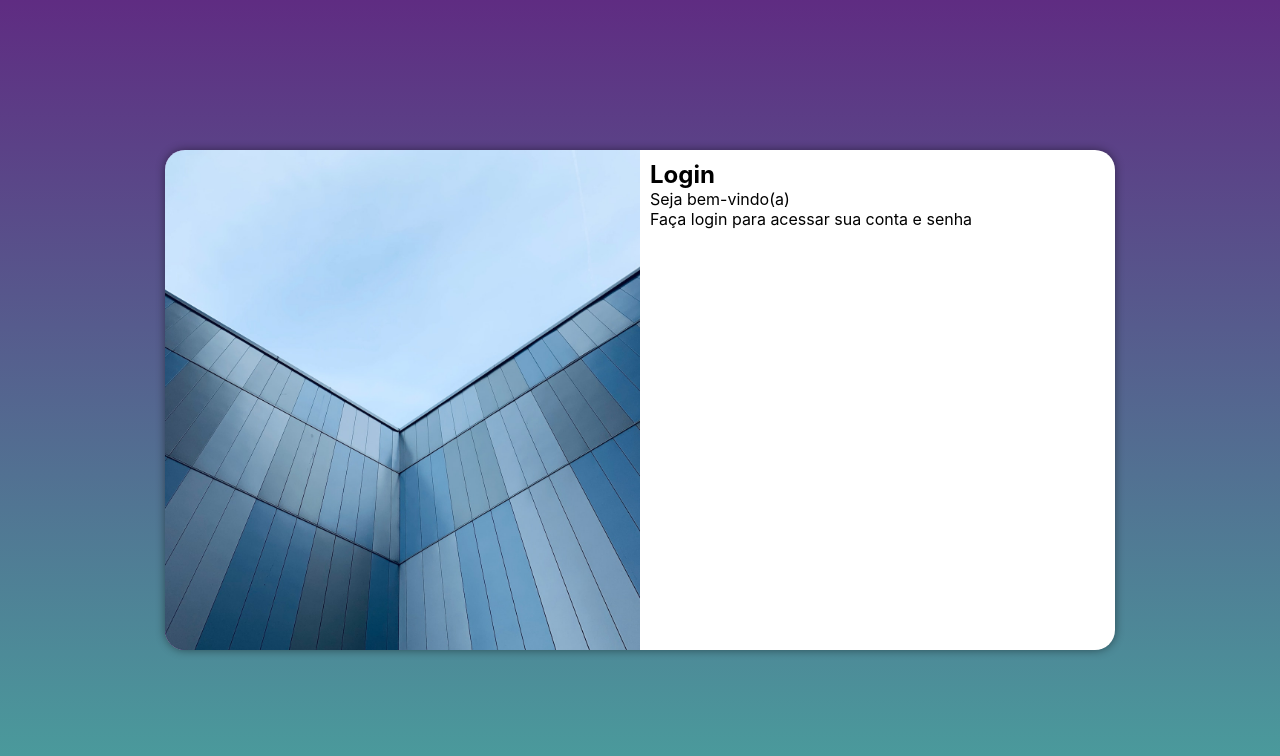
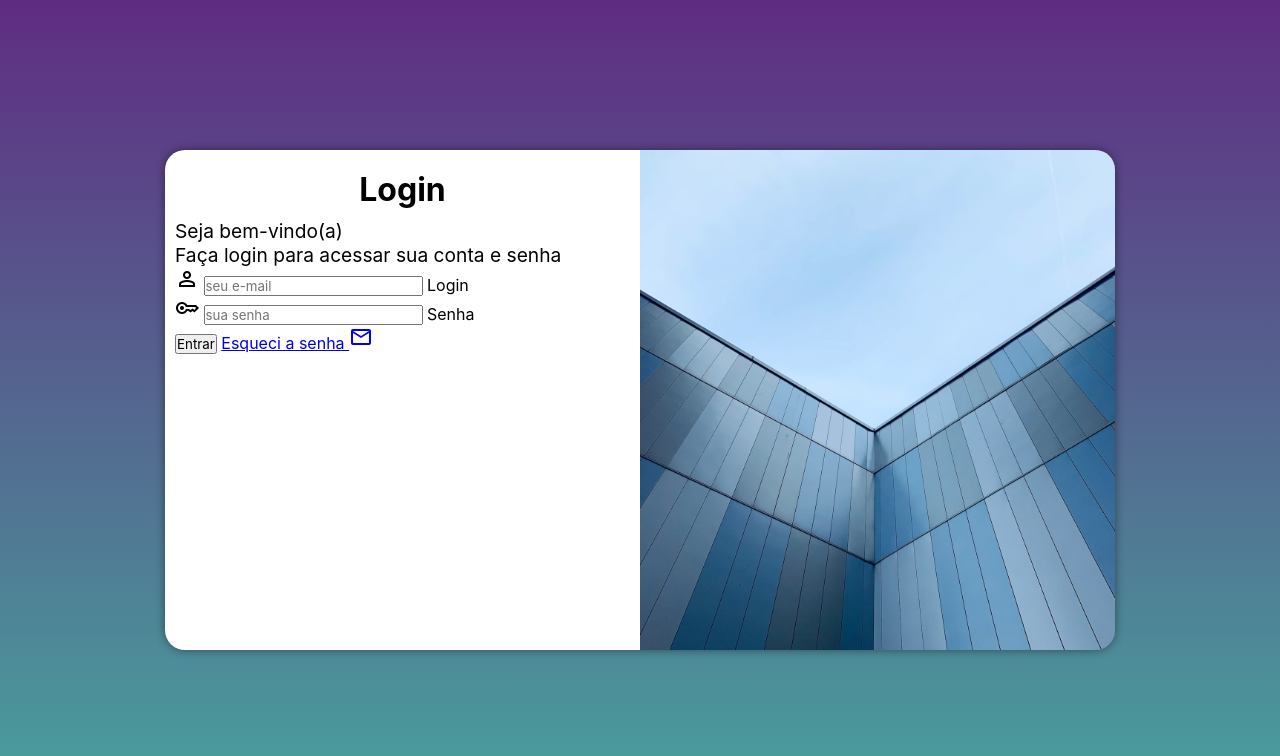
Before and after one commit to JonathaJr/projeto-login, a plain HTML site: page index.html in a window 1280 px wide. Drawn offline with nearby package versions, Linux system fonts and the light colour scheme.

Commit message:
adicionei formulário

```diff
--- a/estilos/media-query.css
+++ b/estilos/media-query.css
@@ -42,13 +42,21 @@ Grandes telas: acima de 1200px
     }
 
     section#login > div#imagem {
-        float: left;
+        float: right;
         width: 50%;
         height: 100%;
     }
 
     section#login > div#formulario {
-        float: right;
+        float: left;
         width:50%;
     }
+
+    div#formulario > h1 {
+        font-size: 2em;
+    }
+
+    div#formulario > p {
+        font-size: 1.2em;
+    }
 }
--- a/estilos/style.css
+++ b/estilos/style.css
@@ -56,3 +56,12 @@ section#login > div#formulario {
     display: block ;
     padding: 10px;
 }
+
+div#formulario > h1 {
+    text-align: center;
+    margin: 10px;
+}
+
+div#formulario > p {
+    font-size: 0.8em;
+}
--- a/index.html
+++ b/index.html
@@ -5,6 +5,7 @@
     <meta http-equiv="X-UA-Compatible" content="IE=edge">
     <meta name="viewport" content="width=device-width, initial-scale=1.0">
     <title>login</title>
+    <link rel="stylesheet" href="https://fonts.googleapis.com/css2?family=Material+Symbols+Outlined:opsz,wght,FILL,GRAD@20..48,100..700,0..1,-50..200" />
     <link rel="stylesheet" href="estilos/style.css">
     <link rel="stylesheet" href="estilos/media-query.css">
 </head>
@@ -18,8 +19,21 @@
                 <h1>Login</h1>
                 <p>Seja bem-vindo(a)</p>
                 <p>Faça login para acessar sua conta e senha</p>
-                <form action="login.php" method="post">
-
+                <form action="login.php" method="post" autocomplete="on">
+                    <div class="campo">
+                        <span class="material-symbols-outlined">person</span>
+                        <input type="email" name="login" id="ilogin" placeholder="seu e-mail" autocomplete="email" required maxlength="30">
+                        <label for="ilogin">Login</label>
+                    </div>
+                    <div class="campo">
+                        <span class="material-symbols-outlined">key</span>
+                        <input type="password" name="senha" id="isenha" placeholder="sua senha" autocomplete="current-password" required minlength="8" maxlength="20">
+                        <label for="isenha">Senha</label>
+                    </div>
+                    <input type="submit" value="Entrar">
+                    <a href="esqueci.html">
+                        Esqueci a senha <span class="material-symbols-outlined">mail</span>
+                    </a>
                 </form>
             </div>
         </section>
```
